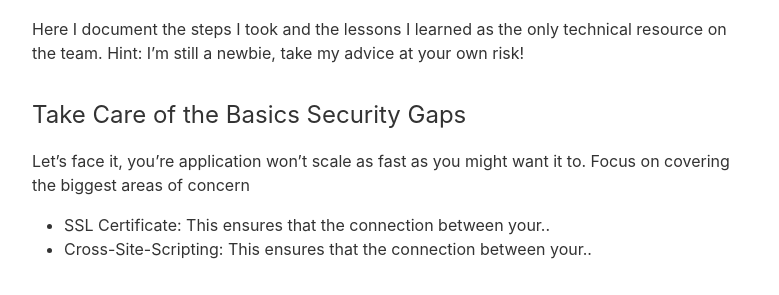
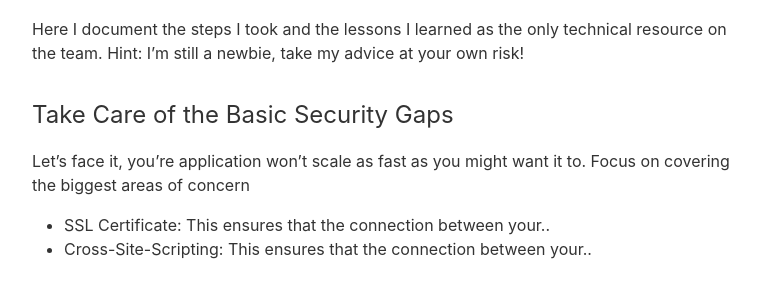
Before and after one commit to anthonyliriano/anthonyliriano.github.io, a Jekyll site: the page built from _posts/2021-01-01-Is-My-App-Ready-For-Use.md, in a window 1280 px wide. Shown: the part 266-561 px from the top of the page, without its empty margins (8-787 px from the left). Built offline with Jekyll 4.4.1, drawn with Linux system fonts in a browser that asks for light colours.

```diff
--- a/_posts/2021-01-01-Is-My-App-Ready-For-Use.md
+++ b/_posts/2021-01-01-Is-My-App-Ready-For-Use.md
@@ -9,7 +9,7 @@ A question I found asking myself while developing the first iteration of the Gra
 
 Here I document the steps I took and the lessons I learned as the only technical resource on the team. Hint: I'm still a newbie, take my advice at your own risk!
 
-### Take Care of the Basics Security Gaps
+### Take Care of the Basic Security Gaps
 
 Let's face it, you're application won't scale as fast as you might want it to. Focus on covering the biggest areas of concern
 <ul>
```
